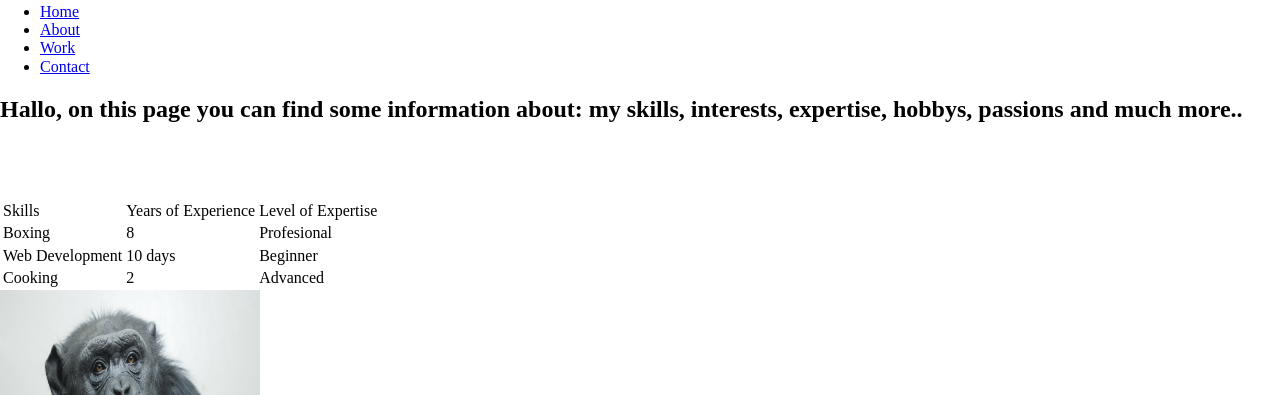
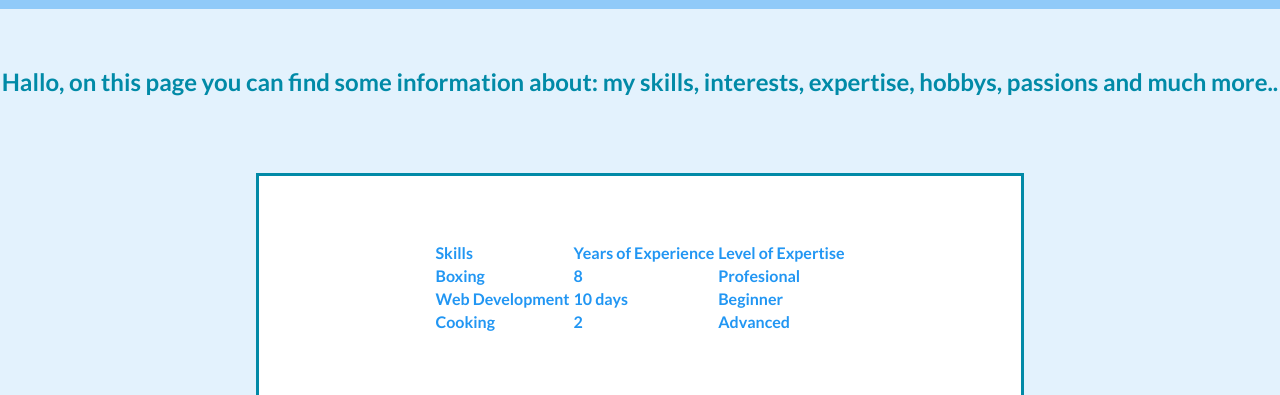
Before and after one commit to deso2die4/IT-Website-Portfolio, a plain HTML site: page about.html in a window 1280 px wide. Shown: the part 77-472 px from the top of the page. Drawn offline with nearby package versions, Linux system fonts and the light colour scheme.

Commit message:
stylesheed-uploaded to style2

```diff
--- a/about.html
+++ b/about.html
@@ -6,7 +6,7 @@
     <meta charset="utf-8">
     <title>About me</title>
     <link rel="stylesheet" href="https://cdnjs.cloudflare.com/ajax/libs/normalize/8.0.1/normalize.min.css" type="text/css">
-    <link rel="stylesheet" href="css/style.production.css" type="text/css">
+    <link rel="stylesheet" href="css/style2.css" type="text/css">
     <link href="https://fonts.googleapis.com/css2?family=Lato:wght@400;700&display=swap" rel="stylesheet">
 
   </head>
--- a/css/style2.css
+++ b/css/style2.css
@@ -1,98 +1,96 @@
-
-
 :root {
   --primary-color: #357b70;
   --secondary-color: #e0b354;
   --dark-grey: #2b2b2b;
-  --nav: #90CAF9;
+  --nav: #90caf9;
   --h1: #018aa7;
-  --border-color-focused: #64B5F6;
-  --border-color-focused-bg: #1976D2;
+  --border-color-focused: #64b5f6;
+  --border-color-focused-bg: #1976d2;
   --font-color: #25616e;
   --button-color: #357b70;
-  --nav-items: #1565C0;
-  --nav-items-border: #64B5F6;
-  --nav-a-border: #BBDEFB;
+  --nav-items: #1565c0;
+  --nav-items-border: #64b5f6;
+  --nav-a-border: #bbdefb;
   --box-shadow: #018aa7;
-  --a-active: #1976D2;
-  --text-color: #2196F3;
-  --footer-border-color: #BBDEFB;
-  --nav_h1_border: #64B5F6;
+  --a-active: #1976d2;
+  --text-color: #2196f3;
+  --footer-border-color: #bbdefb;
+  --nav_h1_border: #64b5f6;
   --main-con-border: #018aa7;
-  --grid-backcolor: #B2EBF2;
-  --gridborder-col: #80DEEA;
+  --grid-backcolor: #b2ebf2;
+  --gridborder-col: #80deea;
   --contact-me-parent-border: #018aa7;
 }
 
-
+body {
+  background-color: #e3f2fd;
+}
 
 body {
-  background-color: #E3F2FD;
-}
-
-
-body {
-  font-family:'Lato', sans-serif;
+  font-family: 'Lato', sans-serif;
   font-weight: 400;
   line-height: normal;
 }
+
 #h1_1 {
   font-size: 48px;
   font-weight: 700;
   color: var(--h1);
 }
+
 .link1 {
   color: #25616e;
 }
 
-a:hover, a:focus {
+a:hover,
+a:focus {
   text-decoration: none;
 }
+
 .link1: visited {
   color: #cc00c0;
 }
+
 a:active {
   color: pink;
 }
 
-button, .button {
+button,
+.button {
   /* overwrites browser defaults and resets the border */
-  border: none;
-  /* takes the font from the outer container */
-  font-family: inherit;
-  /* styles the background color, font color, and text decoration (underline, etc.) of the button */
+  border: none;/* takes the font from the outer container */
+  font-family: inherit;/* styles the background color, font color, and text decoration (underline, etc.) of the button */
   background-color: var(--button-color);
   color: white;
-  text-decoration: none;
-  /*adds spacing to the button (this will be discussed more in-depth later) */
+  text-decoration: none; /* adds spacing to the button (this will be discussed more in-depth later) */
   padding: 10px;
-  border-radius: 3px;
-  /* gives the button a bottom border with a width of 2px, a type of solid, and a color in RGBA format */
+  border-radius: 3px;/* gives the button a bottom border with a width of 2px, a type of solid, and a color in RGBA format */
   border-bottom: 2px solid rgba(0, 0, 0, 0.3);
 }
-button:hover, button:focus {
+
+button:hover,
+button:focus {
   /* lets the mouse appear as a hand when hovering over the button */
-  cursor: pointer;
-  /* reduces the opacity of the button to 80% */
+  cursor: pointer;/* reduces the opacity of the button to 80% */
   opacity: 0.8;
 }
+
 .button2 {
   background-color: var(--button-color);
   color: #2b2b2b;
 }
-.button, button {
+
+.button,
+button {
   /* overwrites browser defaults and resets the border */
   border: none;
-  display: inline-block;
-  /* takes the font from the outer container */
-  font-family: inherit;
-  /* styles the button */
-  background-color:  var(--button-color);
+  display: inline-block;/* takes the font from the outer container */
+  font-family: inherit;/* styles the button */
+  background-color: var(--button-color);
   color: white;
   text-decoration: none;
   padding: 10px;
-  border-radius: 3px;
-  /* width of the border, type, color */
+  border-radius: 3px;/* width of the border, type, color */
   border-bottom: 2px solid rgba(0, 0, 0, 0.3);
   transition-duration: 0.2s;
   transition-property: opacity;
@@ -102,17 +100,15 @@ button:hover, button:focus {
   width: 70%;
 }
 
-
-
 button:hover,
 button:focus,
 .button:hover,
 .button:focus {
   /* lets the mouse appear as a hand when hovering over the button */
-  cursor: pointer;
-  /* reduces the opacity of the button to 80% */
+  cursor: pointer;/* reduces the opacity of the button to 80% */
   opacity: 0.8;
 }
+
 .sun {
   animation-duration: 4s;
   animation-name: color-change;
@@ -121,12 +117,12 @@ button:focus,
   animation-direction: alternate;
   animation-timing-function: linear;
 }
+
 /*
 .sun {
   animation: 4s sun-move infinite alternate linear;
 }
 */
-
 
 .cloud-front {
   animation-duration: 30s;
@@ -136,52 +132,32 @@ button:focus,
   animation-timing-function: linear;
 }
 
-
-
 .tower {
   animation: 10s tower-move linear infinite alternate;
 }
 
-
-
 .cloud-back {
   animation: 34s cloud-move-reverse infinite alternate linear;
-}
-
-
-
-/*---------------------------------------------------------index page----------------------------------------------------------------------------------*/
+}/* --------------------------------------------------------- index page---------------------------------------------------------------------------------- */
 
 .profile1_h1 {
   animation: 2s rotate_h1 infinite linear alternate;
 }
 
-
 #ape {
   animation: 2s ape_scale linear alternate infinite;
-
-
 }
-
-
-
 
 .page-header {
   display: flex;
   padding: 1% 4%;
   background-color: var(--nav);
-
   align-items: center;
-
-
 }
-
-
 
 .navi {
   color: var(--nav-items);
   font-weight: bolder;
-
 }
 
 .logo_im {
@@ -191,29 +167,27 @@ animation: 2s rotate_h1 infinite linear alternate;
   height: 60px;
   margin-left: 2%;
 }
+
 .page-header-item:last-child {
   flex-grow: 3;
-
 }
 
 .navigation-list a:active {
-  background-color: #E3F2FD;
+  background-color: #e3f2fd;
   transition: 0.1s background-color;
 }
 
-
 .navigation-list a {
   text-decoration: none;
-  padding: 2px 8px 4px 8px;
+  padding: 2px 8px 4px;
   border-radius: 20px;
   background-color: white;
-
-  border: 3px solid var(--nav-a-border);
-/*
+  border: 3px solid var(--nav-a-border);/*
   box-shadow: 0 0 2px 3px #BBDEFB; */
 }
 
-.navigation-list a:focus, .navigation-list a:hover  {
+.navigation-list a:focus,
+.navigation-list a:hover {
   background-color: var(--border-color-focused-bg);
   color: white;
   border-color: var(--border-color-focused);
@@ -226,22 +200,12 @@ animation: 2s rotate_h1 infinite linear alternate;
   align-items: center;
   list-style-type: none;
   padding: 0 2% 0 20%;
-
 }
-/*
-.navigation-list li {
-  display: inline-block;
-  margin-left: 15px;
-*/
-
-
 
 #ape {
   border-radius: 50%;
   margin: 0 5%;
 }
-
-
 
 .profile1 {
   background-color: white;
@@ -251,34 +215,13 @@ animation: 2s rotate_h1 infinite linear alternate;
   margin: 0 20%;
   margin-top: 5%;
   padding: 5% 0;
-  /*
-  border-color: #018aa7;
-  border: 3px 3px 3px 3px;
-  border-style: solid; */
   box-shadow: 0 0 35px 3px var(--box-shadow);
-
   border-radius: 5px;
-
 }
 
 .profile1 h1 {
   color: var(--h1);
-
-
 }
-/*
-@keyframes profile1_h1 {
-  {
-    transform: rotate3d(30deg);
-    transform: scale(1.2,1.2);
-  }
-}
-
-.profile1_h1 {
-  animation: 5s profile1_h1 infinite;
-}
-*/
-
 
 .profile1 h3 {
   color: var(--text-color);
@@ -287,10 +230,10 @@ animation: 2s rotate_h1 infinite linear alternate;
 .profile1 a {
   text-decoration: none;
   color: var(--text-color);
-
 }
 
-.profile1 a:hover, .profile1 a:focus {
+.profile1 a:hover,
+.profile1 a:focus {
   transition: 0.25s;
   font-size: 1.1em;
 }
@@ -300,117 +243,56 @@ animation: 2s rotate_h1 infinite linear alternate;
   font-weight: bolder;
 }
 
-
 .footer1 {
   background-color: var(--nav);
   display: flex;
   flex-direction: column;
   justify-content: center;
   align-items: center;
-  border:3px solid var(--footer-border-color);
-
-
+  border: 3px solid var(--footer-border-color);
 }
-
-
-.footer_item2:nth-child(2) {
-order:
-}
-
-
 
 .footer_item {
   margin: 20px;
   font-weight: bold;
 }
-.footer1:nth-child(2) {
-
-}
-
-/*
-.nav_1 {
-
-  display: flex;
-  flex-direction: row;
-  justify-content: center;
-  */
 
 * {
   box-sizing: border-box;
 }
 
-
-/*
-#ape {
-
-  float: left;
-  max-width: 700px;
-  margin-right: 30px;
-  border-radius: 50%;
-  */
-
 .profile1 {
   display: flex;
-
 }
-
-
-
-
-
-
 
 .h_block {
   display: block;
 }
+
 .h1_4 {
   font-size: 40px;
   color: var(--h1);
 }
+
 .main_text {
   color: var(--tex-color);
 }
+
 .link2 {
   color: var(--tex-color);
-
-}
-
-
-
-
-
-
-
-
-
-
-
-
-/*-------------------------------------------------------About page-----------------------------------------------------------------------------------------*/
-/*
-.about_parent {
-  display: flex;
-  flex-direction: column;
-  justify-content:
-}
-*/
-
-
+}/* -------------------------------------------------------About page----------------------------------------------------------------------------------------- */
 
 .h1_about {
   display: flex;
   justify-content: center;
   align-items: center;
-
   margin: 0 0 0 2%;
   color: var(--nav-items);
-
-  padding:;
   border: 4px solid var(--nav-h1-border);
   border-radius: 10px;
   font-size: 30px;
   width: 180px;
-  height: 60px;;
+  height: 60px;
 }
 
 .h2_about {
@@ -418,25 +300,8 @@ order:
   justify-content: center;
   align-items: center;
   color: var(--h1);
-  font-size:;
-
-  padding: 3% 0 0 0;
+  padding: 3% 0 0;
 }
-
-
-/*
-.skills_titel {
-  display: flex;
-  justify-content: space-evenly;
-
-}
-
-/*
-.skills_other {
-  display: flex;
-  justify-content: space:evenly;
-}
-*/
 
 .ape_container {
   display: flex;
@@ -457,56 +322,40 @@ order:
   padding: 5% 0;
   border: 3px solid var(--main-con-border);
   border-bottom: none;
-
 }
-
 
 #ape2 {
   border-radius: 55%;
   margin-right: 10%;
 }
 
-
-
-/*
-#ape2 {
-  position: absolute;
-  top: 380px;
-  left: 610px;
-}
-*/
-
-#ape2 {
-  width: ;
-}
-
-.lol1{
+.lol1 {
   color: var(--text-color);
   font-weight: bold;
 }
+
 #h2_1 {
   color: var(--h1);
 }
+
 #h1_2 {
   font-size: 30px;
   font-weight: 700;
   display: flex;
   justify-content: center;
   color: var(--h1);
+}
 
-}
 #h1_3 {
   font-size: 30px;
   font-weight: 700;
   color: var(--h1);
 }
+
 #ape_text {
   font-weight: bold;
   color: var(--text-color);
-
-
 }
-
 
 * {
   box-sizing: border-box;
@@ -515,8 +364,6 @@ order:
 /*
 !!!!!---------------------------------------------------------Work Page------------------------------------------------------------------------------   !!!!
 */
-
-
 
 .grid {
   display: grid;
@@ -530,7 +377,6 @@ order:
   border: 3px solid var(--gridborder-col);
   padding-bottom: 10%;
   padding-top: 3%;
-
 }
 
 .grid_item h1 {
@@ -549,16 +395,14 @@ order:
   display: flex;
   justify-content: center;
   color: var(--text-color);
-
 }
 
-.grid_item a:hover, a:focus {
+.grid_item a:hover,
+a:focus {
   color: var(--a-active);
   font-weight: bolder;
   text-decoration: none;
 }
-
-
 
 .work_h1 {
   display: flex;
@@ -567,19 +411,13 @@ order:
   padding-top: 2%;
 }
 
-
-
-
-
-.contact_me_child:nth-child(1), .contact_me_child:nth-child(2), .contact_me_child2 {
+.contact_me_child:nth-child(1),
+.contact_me_child:nth-child(2),
+.contact_me_child2 {
   display: flex;
-
-
-
 }
 
 .send_message1 {
-  position: relative;
   display: inline-block;
   position: relative;
   left: 30%;
@@ -588,16 +426,14 @@ display: flex;
   font-family: inherit;
 }
 
-
-
 .contact_me_parent1 {
   display: flex;
   flex-direction: column;
   justify-content: center;
   align-items: center;
   width: 100%;
+}
 
-}
 .h1_4 {
   display: flex;
   justify-content: center;
@@ -608,17 +444,15 @@ display: flex;
   justify-content: center;
   flex-direction: column;
   align-items: center;
-
 }
 
 .svg_mycity {
   display: block;
   margin: 0 auto;
-
 }
 
-
-.contact_me_parent1 input, textarea {
+.contact_me_parent1 input,
+textarea {
   width: 13em;
   height: 2.4em;
   border-color: none;
@@ -626,15 +460,7 @@ margin: 0 auto;
   border: 2px solid var(--contact-me-parent-border);
 }
 
-
-
-
-
-/* -------------------------------------------------------All @media --------------------------------------------------------------------------------*/
-
-
-
-
+/* ------------------------------------------------------- All @media -------------------------------------------------------------------------------- */
 
 @media all and (min-width: 500px) and (max-width: 750px) {
   .grid {
@@ -643,90 +469,103 @@ margin: 0 auto;
 }
 
 @media all and (max-width: 500px) {
-    .grid{
+  .grid {
     grid-template-columns: 1fr;
   }
 }
-
-
-
-
-
 
 @media all and (max-width: 500px) {
   .grid {
     grid-template-columns: 1fr;
     grid-gap: 10px;
   }
+
   h1 {
     font-size: 22px;
   }
-.grid__item:last-child {
+
+  .grid_item:last-child {
     grid-column: auto / auto;
     grid-row: auto / auto;
   }
 }
 
-
-@media all and (min-width: 600px) and (max-width: 750px){
-
-
+@media all and (min-width: 600px) and (max-width: 750px) {
   .grid {
     grid-template-columns: 1fr 1fr;
     grid-gap: 10px;
   }
+
   .grid__item:last-child {
     grid-column: auto / auto;
     grid-row: auto / auto;
   }
-  h1, .h1_4 {
+
+  h1,
+  .h1_4 {
     font-size: 22px;
   }
 
   .navi {
     font-size: 0.88em;
   }
-  .logo_im, .h1_about {
+
+  .logo_im,
+  .h1_about {
     width: 155px;
     height: 45px;
   }
+
   .profile1 {
-    margin: 7% 12% 0 12%;
+    margin: 7% 12% 0;
   }
+
   #ape {
     width: 155px;
     height: 155px;
   }
+
   .profile1_h1 {
     font-size: 20px;
   }
 
-  h3, .h2_about {
+  h3,
+  .h2_about {
     font-size: 13px;
   }
-  a, .contact_me_child, .main_text {
+
+  a,
+  .contact_me_child,
+  .main_text {
     font-size: 11px;
   }
+
   .footer_item {
     width: 23px;
     height: 23px;
     margin: 15px;
   }
+
   #ape2 {
     max-width: 150px;
     max-height: 150px;
   }
-  #h1_2, .h1_4 {
+
+  #h1_2,
+  .h1_4 {
     font-size: 20px;
   }
+
   #ape_text {
     font-size: 12px;
   }
+
   .skills_container {
     font-size: 12px;
     margin-left: 13%;
     margin-right: 13%;
   }
+
   .ape_container {
     margin-left: 13%;
     margin-right: 13%;
@@ -734,79 +573,87 @@ h1 {
 }
 
 @media all and (min-width: 750px) and (max-width: 1000px) {
-
-
   .navi {
     font-size: 0.92em;
     padding-right: 0%;
-
   }
 
-.logo_im, .h1_about {
+  .logo_im,
+  .h1_about {
     width: 165px;
     height: 50px;
   }
+
   #ape {
     width: 180px;
     height: 180px;
   }
+
   .profile1 {
-  margin: 7% 18% 0 18%;
+    margin: 7% 18% 0;
   }
+
   .profile1_h1 {
     font-size: 23px;
   }
 
-h3, .h2_about {
+  h3,
+  .h2_about {
     font-size: 15px;
   }
-a, .contact_me_child, .main_text {
+
+  a,
+  .contact_me_child,
+  .main_text {
     font-size: 12px;
+  }
 
-}
   .footer_item {
     width: 25px;
     height: 25px;
     margin: 18px;;
   }
+
   #ape2 {
     max-width: 180px;
     max-height: 180px;
   }
-#h1_2, .h1_4 {
+
+  #h1_2,
+  .h1_4 {
     font-size: 24px;
   }
+
   #ape_text {
     font-size: 14px;
   }
+
   .skills_container {
     font-size: 14px;
     margin-left: 13%;
     margin-right: 13%;
   }
+
   .ape_container {
     margin-left: 13%;
     margin-right: 13%;
   }
-
 }
 
-.link2, .contact_data, .contact_me_child {
-  color: var(--text-color)
+.link2,
+.contact_data,
+.contact_me_child {
+  color: var(--text-color);
 }
 
-
-
-@media all and (min-width: 470px) and (max-width: 600px){
-
-
+@media all and (min-width: 470px) and (max-width: 600px) {
   .navi {
     font-size: 0.84em;
     padding-right: 0%;
-
   }
 
-  .logo_im, .h1_about {
+  .logo_im,
+  .h1_about {
     width: 135px;
     height: 37px;
   }
@@ -816,61 +663,68 @@ a, .contact_me_child, .main_text {
   }
 
   .profile1 {
-  margin: 7% 8% 0 8%;
+    margin: 7% 8% 0;
   }
+
   #ape {
     width: 130px;
     height: 130px;
   }
+
   .profile1_h1 {
     font-size: 20px;
   }
 
-h3, .h2_about {
+  h3,
+  .h2_about {
     font-size: 13px;
   }
-a, .contact_me_child, .main_text {
+
+  a,
+  .contact_me_child,
+  .main_text {
     font-size: 11px;
   }
+
   .footer_item {
     width: 23px;
     height: 23px;
     margin: 12px;
   }
+
   #ape2 {
     max-width: 130px;
     max-height: 130px;
   }
-#h1_2, .h1_4 {
+
+  #h1_2,
+  .h1_4 {
     font-size: 18px;
   }
+
   #ape_text {
     font-size: 10px;
   }
+
   .skills_container {
     font-size: 10px;
     margin-left: 9%;
     margin-right: 9%;
   }
+
   .ape_container {
     margin-left: 9%;
     margin-right: 9%;
   }
 }
 
-
-
-
-
-/*--------------------------------------------------------------------@keyframe--------------------------------------------------------------------------*/
-
-
+/* --------------------------------------------------------------------@keyframe-------------------------------------------------------------------------- */
 
 @keyframes rotate_h1 {
-
   0% {
     transform: rotate(10deg);
   }
+
   100% {
     transform: rotate(-10deg);
   }
@@ -878,7 +732,7 @@ a, .contact_me_child, .main_text {
 
 @keyframes ape_scale {
   to {
-  transform: scale(.8,.8)
+    transform: scale(0.8, 0.8);
   }
 }
 
@@ -886,16 +740,17 @@ a, .contact_me_child, .main_text {
   from {
     transform: translate(446px, 48px);
   }
+
   to {
     transform: translate(100px, 48px);
   }
 }
 
-
 @keyframes tower-move {
   from {
     transform: rotate(0deg);
   }
+
   to {
     transform: rotate(-30deg);
   }
@@ -905,33 +760,36 @@ a, .contact_me_child, .main_text {
   from {
     transform: translate(0, 50px);
   }
+
   to {
     transform: translate(400px, 50px);
   }
 }
 
-
 @keyframes cloud-move {
   from {
-    transform: translate(0,50px);
+    transform: translate(0, 50px);
   }
+
   to {
     transform: translate(200px, 50px);
   }
 }
 
-
 @keyframes color-change {
   0% {
     fill: #edc655;
   }
+
   50% {
     fill: #fcffad;
   }
+
   100% {
     fill: #f76414;
   }
 }
+
 .send_message1 {
   width: 5%;
 }
```
Also changed, not shown: contact.html (+1 -1 lines), work.html (+1 -1 lines). Lines whose indentation alone changed are shown as unchanged.
